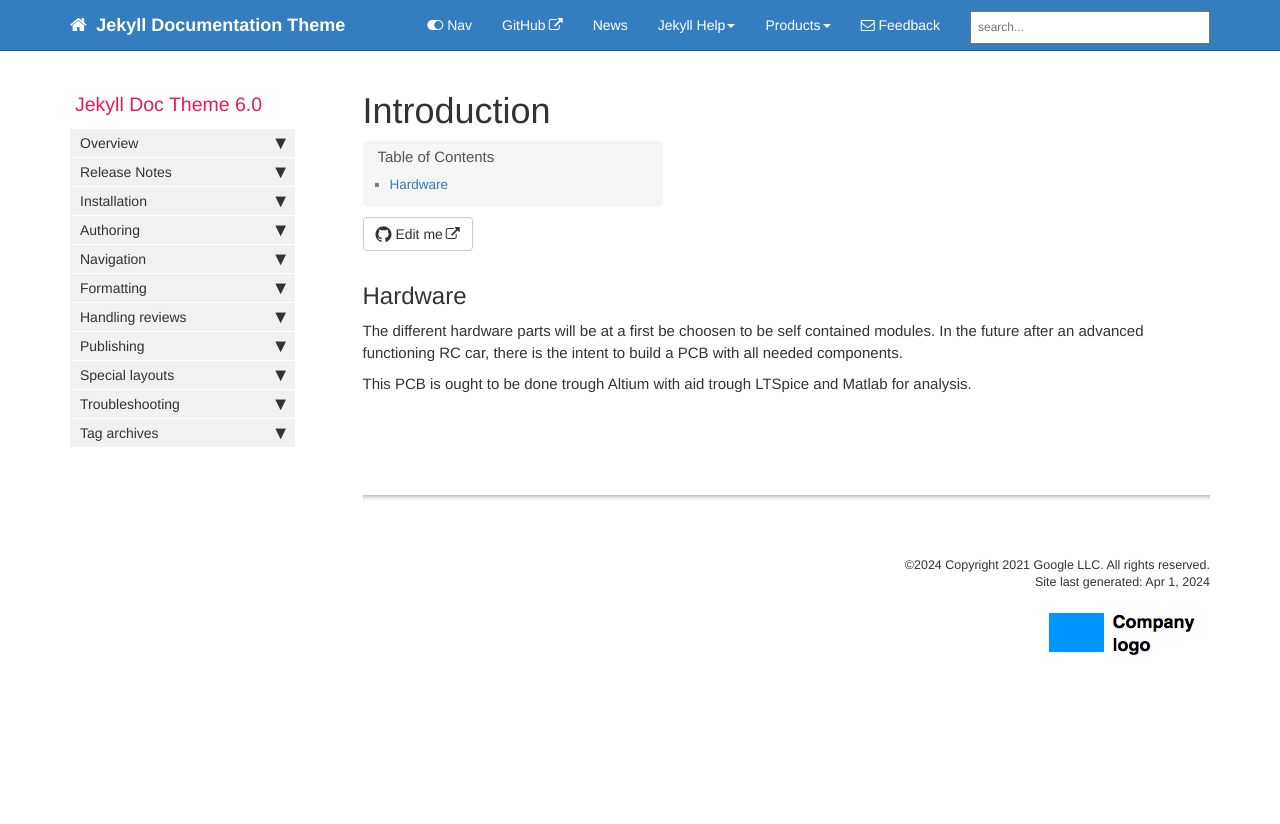
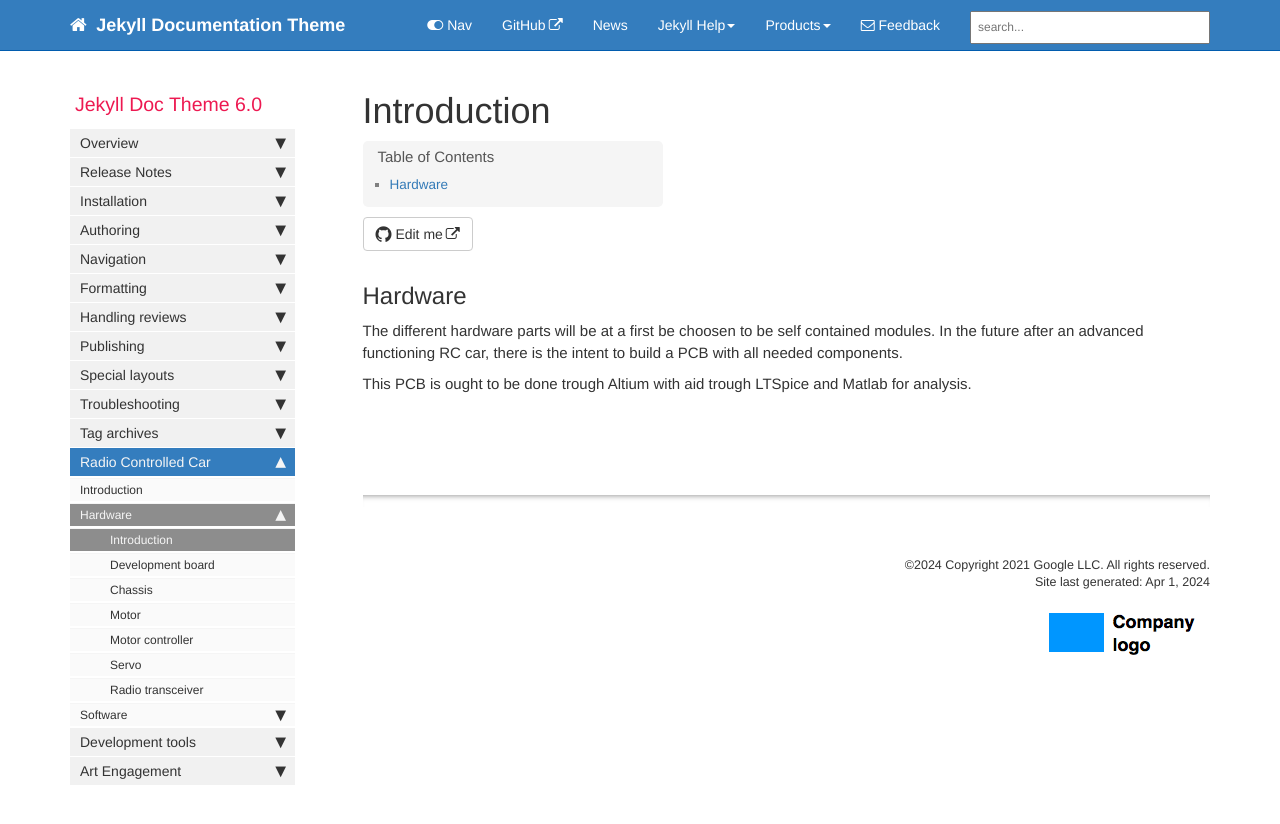
Before and after one commit to pedro-damiao/ProjectDocs, a Jekyll site: the page built from pages/rc_car/rc_car_Hardware_Introduction.md, in a window 1280 px wide. Shown: the top 824 px of the page. Built offline with Jekyll 4.4.1, drawn with Linux system fonts in a browser that asks for light colours; comment, search, counter and statistics services are not loaded; part of the change alters nothing that is shown.

Commit message:
Update sidebar

```diff
--- a/_data/sidebars/mydoc_sidebar.yml
+++ b/_data/sidebars/mydoc_sidebar.yml
@@ -18,6 +18,7 @@ entries:
       url: /tocpage.html
       output: pdf
       type: frontmatter
+
 
   - title: Overview
     output: web, pdf
@@ -294,4 +295,69 @@ entries:
           url: /tag_troubleshooting.html
           output: web
 
+  - title: Radio Controlled Car
+    output: web, pdf
+    folderitems:
+
+    - title: Introduction
+      url: /rc_car_Introduction.html
+      output: web
+
+      subfolders:
+      - title: Hardware
+        output: web
+        subfolderitems:
+        - title: Introduction
+          url: /rc_car_Hardware_Introduction.html
+          output: web
+        - title: Development board
+          url: /rc_car_Hardware_Development_board.html
+          output: web
+        - title: Chassis
+          url: /rc_car_Hardware_Chassis.html
+          output: web
+        - title: Motor
+          url: /rc_car_Hardware_Motor.html
+          output: web
+        - title: Motor controller
+          url: /rc_car_Hardware_Motor_controller.html
+          output: web
+        - title: Servo
+          url: /rc_car_Hardware_Servo.html
+          output: web
+        - title: Radio transceiver
+          url: /rc_car_Hardware_Radio_transceiver.html
+          output: web
+
+      - title: Software
+        output: web
+        subfolderitems:
+        - title: Introduction
+          url: /rc_car_Software_Introduction.html
+          output: web
+        - title: Development environment
+          url: /rc_car_Software_Development_environment.html
+          output: web
+
+  - title: Development tools
+    output: web
+    folderitems:
+    - title: Laboratory
+      url:
+      output: web
+    - title: Development Stack
+      url:
+      output: web
+
+  - title: Art Engagement
+    output: web
+    folderitems:
+    - title: Courses
+      url:
+      output: web
+    - title: Digital art
+      url:
+      output: web
+
+  - title: Ideas
 # Copyright 2021 Google LLC
```
